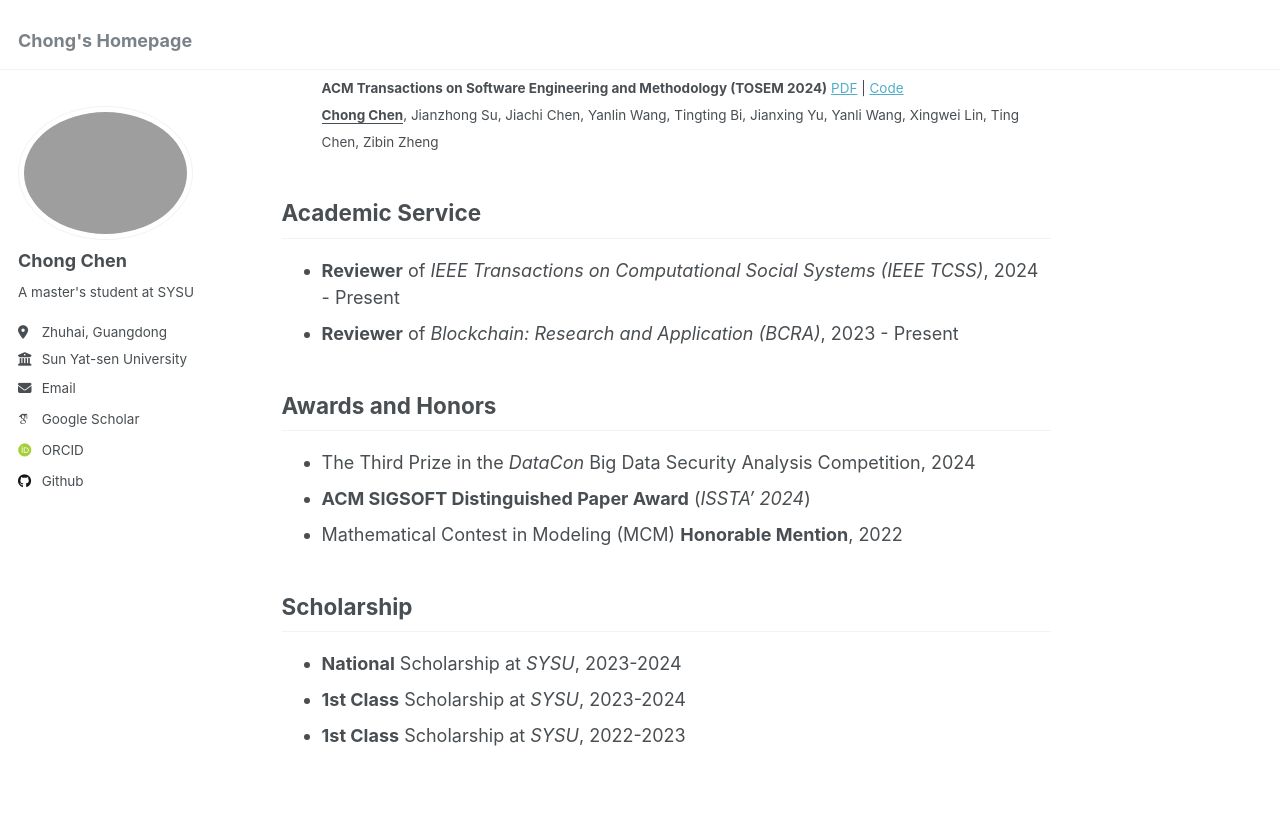
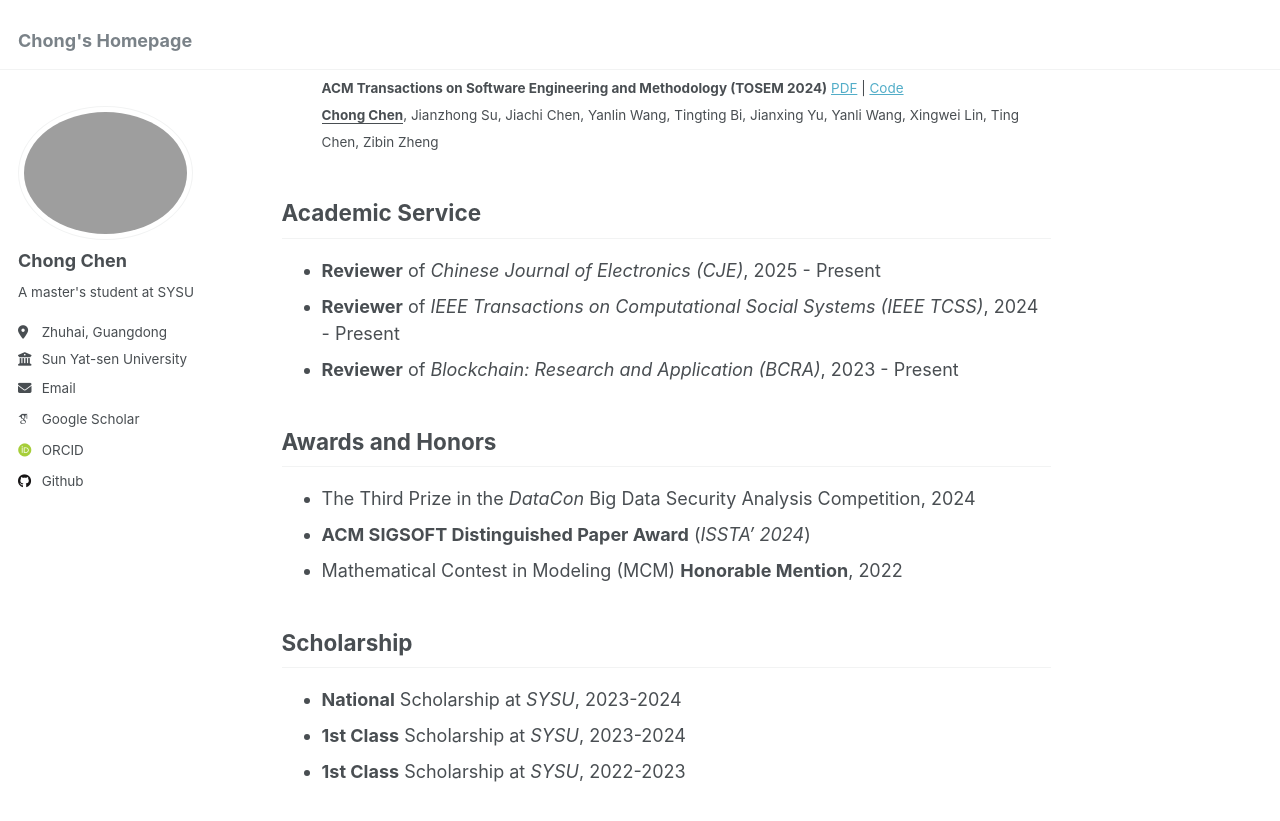
Before and after one commit to BugmakerCC/chong, a Jekyll site: the page built from _pages/about.md, in a window 1280 px wide and 900 px high, scrolled down 823 px. Shown: the top 821 px of the window. Built offline with Jekyll 4.4.1, drawn with Linux system fonts in a browser that asks for light colours; some web fonts are replaced.

Commit message:
Update about.md

```diff
--- a/_pages/about.md
+++ b/_pages/about.md
@@ -36,6 +36,7 @@ Publications
 
 Academic Service
 ------
+- **Reviewer** of *Chinese Journal of Electronics (CJE)*, 2025 - Present
 - **Reviewer** of *IEEE Transactions on Computational Social Systems (IEEE TCSS)*, 2024 - Present
 - **Reviewer** of *Blockchain: Research and Application (BCRA)*, 2023 - Present
 
```
